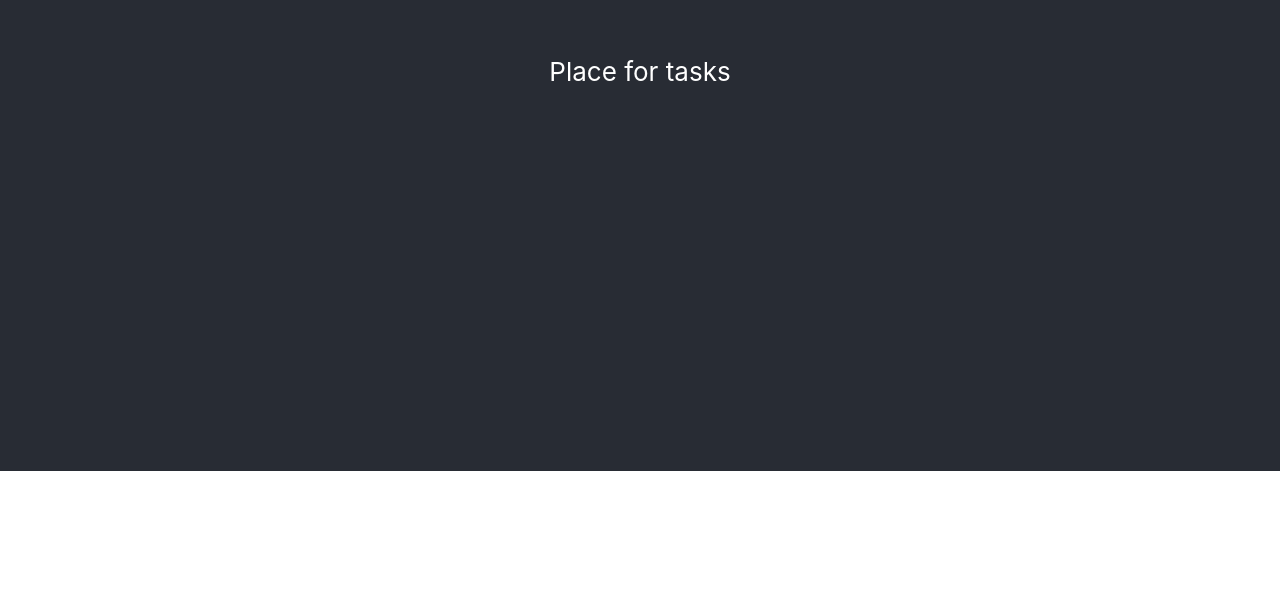
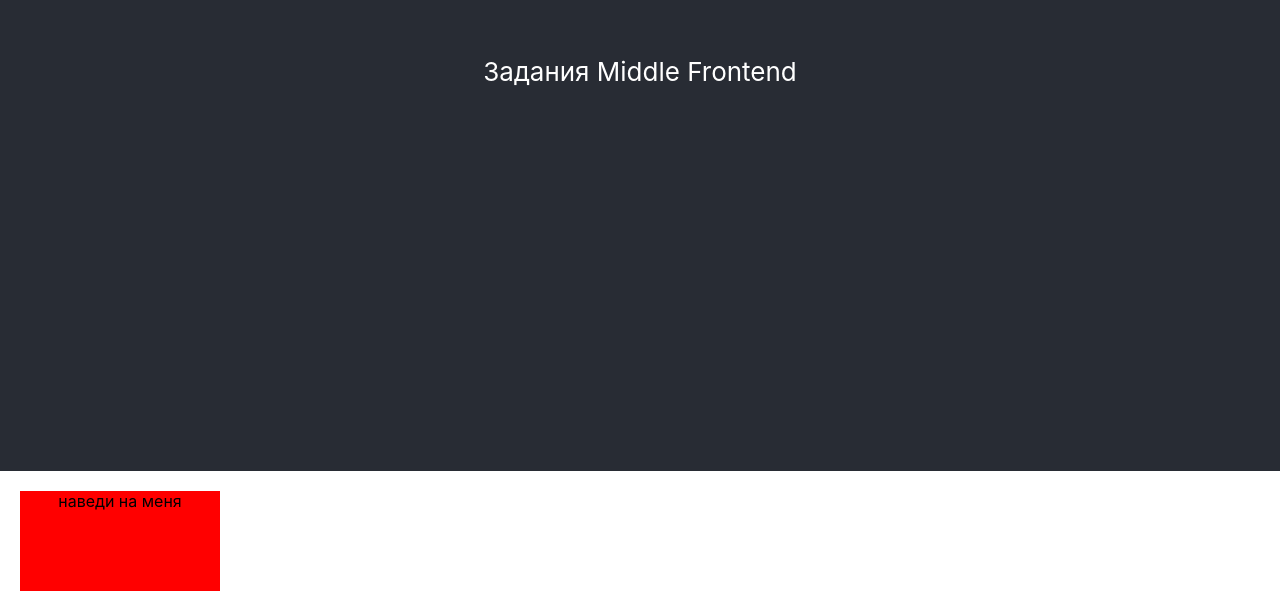
Before and after one commit to Alex-aa7/Result_Middle, a React (Create React App) app in the folder react-module/: page / in a window 1280 px wide. Shown: the part 329-940 px from the top of the page. Before the commit the page ends 800 px from the top, so only its background shows below. Built offline with nearby package versions, Linux system fonts and the light colour scheme.

Commit message:
task3 useHover completed

```diff
--- a/react-module/src/App.js
+++ b/react-module/src/App.js
@@ -1,12 +1,16 @@
 import "./App.css";
+import { Task3Hover } from "./tasks/task3-hover";
 
 
 function App() {
   return (
     <div className="App">
       <header className="App-header">
-        Place for tasks
+        Задания Middle Frontend
       </header>
+      <main>
+        <Task3Hover/>
+      </main>
     </div>
   );
 }
--- /dev/null
+++ b/react-module/src/hooks/useHover.js
@@ -0,0 +1,26 @@
+import { useEffect, useState } from "react";
+
+export default function useHover(ref) {
+    const [isHovering, setHovering]=useState(false);
+
+    const on =()=> setHovering(true);
+    const off =()=> setHovering(false);
+
+    useEffect(()=>{
+        if (!ref.current) {
+            return;
+        }
+        const node=ref.current;
+
+        node.addEventListener('mouseenter', on)
+        node.addEventListener('mousemove', on)
+        node.addEventListener('mouseleave', off)
+
+        return function() {
+            node.removeEventListener('mouseenter', on)
+            node.removeEventListener('mousemove', on)
+            node.removeEventListener('mouseleave', off)
+        };
+    },)
+    return isHovering;
+};
--- /dev/null
+++ b/react-module/src/tasks/task3-hover.jsx
@@ -0,0 +1,14 @@
+import React, {useRef} from "react";
+import useHover from "../hooks/useHover";
+
+export const Task3Hover = () => {
+    const ref=useRef()
+    const isHovering=useHover(ref);
+    return(
+        <div>
+            <div ref={ref} style = {{width:200, height:100, margin: 20,background: isHovering ? 'green' : 'red'}}>
+                <p>{isHovering ? 'на меня навели': 'наведи на меня'}</p>
+            </div>
+        </div>
+    );
+};
```
